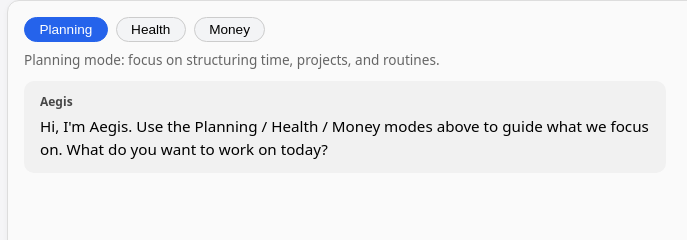
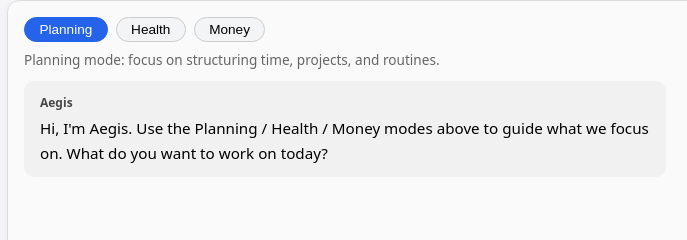
Before and after one commit to rgrippo19-ops/aegis-assistant, a plain HTML site: page web/index.html in a window 1280 px wide. Shown: the part 139-379 px from the top of the page, 233-920 px from the left. Drawn offline with Linux system fonts and the light colour scheme.

Commit message:
Update Aegis UI index.html

```diff
--- a/web/index.html
+++ b/web/index.html
@@ -72,8 +72,9 @@
     .msg-assistant {
       padding: 0.75rem 1rem;
       border-radius: 10px;
-      line-height: 1.5;
-      white-space: pre-wrap; /* preserve line breaks from the model */
+      line-height: 1.6;
+      white-space: pre-wrap;       /* keep \n as real line breaks */
+      overflow-wrap: break-word;   /* avoid overflow on long words/URLs */
       font-size: 0.95rem;
       max-width: 80%;
     }
@@ -176,6 +177,35 @@
     const modeButtons = document.querySelectorAll(".mode-button");
     const modeDescription = document.getElementById("mode-description");
 
+    // Format assistant text to enforce nicer line breaks and bullets
+    function formatAssistantText(text) {
+      // Section headers we often expect; ensure they are on their own lines
+      const headers = [
+        "TONIGHT'S OVERVIEW",
+        "WORKOUT",
+        "DINNER",
+        "SKINCARE",
+        "NEXT STEPS",
+        "PLAN",
+        "MONEY",
+        "HEALTH"
+      ];
+
+      headers.forEach((h) => {
+        const re = new RegExp(h + ":", "gi");
+        text = text.replace(re, "\n" + h.toUpperCase() + ":\n");
+      });
+
+      // Convert inline " - " bullets into separate lines
+      // e.g. "Overview: - a - b" -> "Overview:\n- a\n- b"
+      text = text.replace(/ - /g, "\n- ");
+
+      // Collapse 3+ blank lines into just 2
+      text = text.replace(/\n{3,}/g, "\n\n");
+
+      return text.trim();
+    }
+
     function appendMessage(role, text) {
       const el = document.createElement("div");
       el.className = role === "user" ? "msg-user" : "msg-assistant";
@@ -185,7 +215,13 @@
       label.textContent = role === "user" ? "You" : "Aegis";
 
       const body = document.createElement("div");
-      body.textContent = text;
+
+      let displayText = text;
+      if (role === "assistant") {
+        displayText = formatAssistantText(text);
+      }
+
+      body.textContent = displayText;
 
       el.appendChild(label);
       el.appendChild(body);
@@ -214,7 +250,8 @@
 
       appendMessage(
         "assistant",
-        `Switched to ${mode.toUpperCase()} mode. Ask me something in this area and I’ll stay focused on it.`
+        "Switched to " + mode.toUpperCase() +
+          " mode. Ask me something in this area and I will stay focused on it."
       );
     }
 
@@ -227,7 +264,7 @@
       appendMessage("user", text);
 
       // Tag the message with the current mode for the backend
-      const modePrefixedText = `[MODE: ${currentMode.toUpperCase()}] ${text}`;
+      const modePrefixedText = "[MODE: " + currentMode.toUpperCase() + "] " + text;
 
       try {
         const res = await fetch(API_URL, {
```
